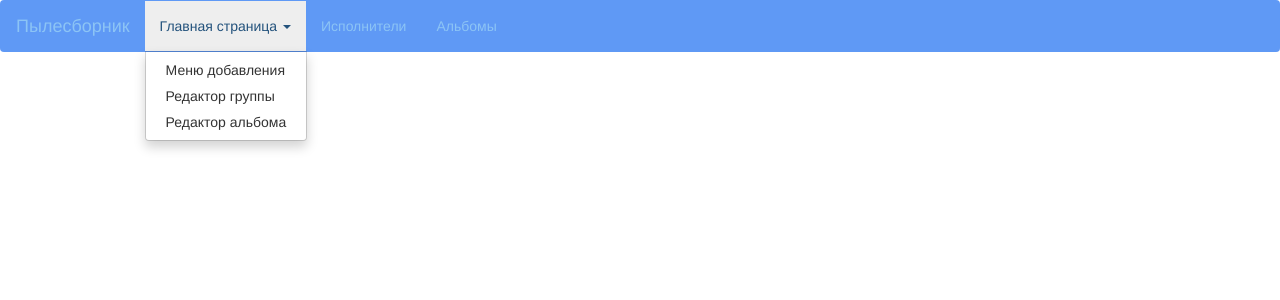
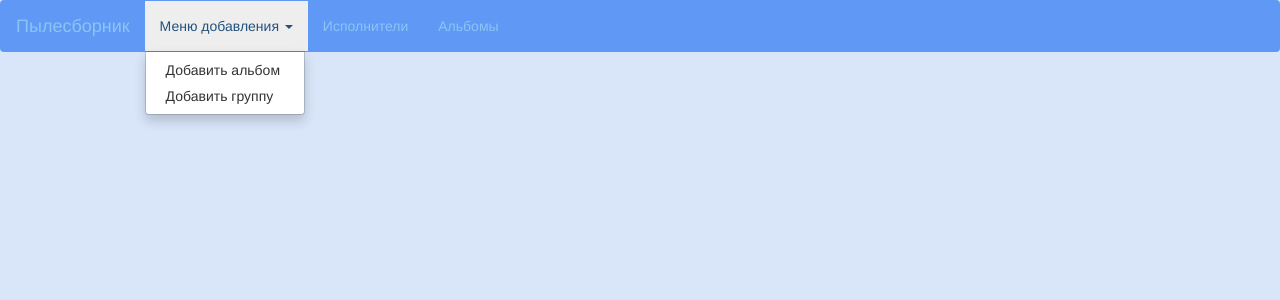
Before and after one commit to overlod36/music_site, a Flask app: page /albums in a window 1280 px wide, after a click on "Меню добавления". Shown: the top 300 px of the page. Run offline with Flask 2, Linux system fonts and the light colour scheme; data that the repository does not hold is empty; parts of the project's set-up code (start-up, migrations or seed data) failed here and were passed over; some libraries are stand-ins or nearby versions.

Commit message:
new styles of pages + little work with navbar

```diff
--- a/pack/templates/albums.html
+++ b/pack/templates/albums.html
@@ -12,7 +12,9 @@
 		.album{
 			display: grid;
 			margin: 25px;
-			grid-template-columns: 1fr 1fr;
+			grid-template-columns: 0.87fr 1fr;
+			border: 3px solid #000;
+			background: #5f99f5;
 		}
 		.field{
 			margin: 10px;
@@ -25,7 +27,7 @@
 			weight: auto;
 		}
 		.cover{
-
+			margin-top: 25px;
 		}
 	</style>
 
--- a/pack/templates/index.html
+++ b/pack/templates/index.html
@@ -10,6 +10,9 @@
 		.navbar-txt{
 			color: #8cc4f5;
 		}
+		body{
+			background: #d9e6fa;
+		}
 	</style>
 {% endblock %}
 
@@ -21,11 +24,10 @@
 		    </div>
 			<ul class="nav navbar-nav">
 				<li class="dropdown">
-					<a class="dropdown-toggle navbar-txt" data-toggle="dropdown" href="#">Главная страница <span class="caret"></span></a>
+					<a class="dropdown-toggle navbar-txt" data-toggle="dropdown" href="#"> Меню добавления <span class="caret"></span></a>
 					<ul class="dropdown-menu">
-			          <li><a href="/add_album">Меню добавления</a></li>
-			          <li><a href="#">Редактор группы</a></li>
-			          <li><a href="#">Редактор альбома</a></li>
+			          <li><a href="/add_album">Добавить альбом</a></li>
+			          <li><a href="/add_group">Добавить группу</a></li>
 			        </ul>
 				</li>
 				<li><a class="navbar-txt" href="/groups">Исполнители</a></li>
```
Also changed, not shown: pack/static/albums/Help.jpg (added).
